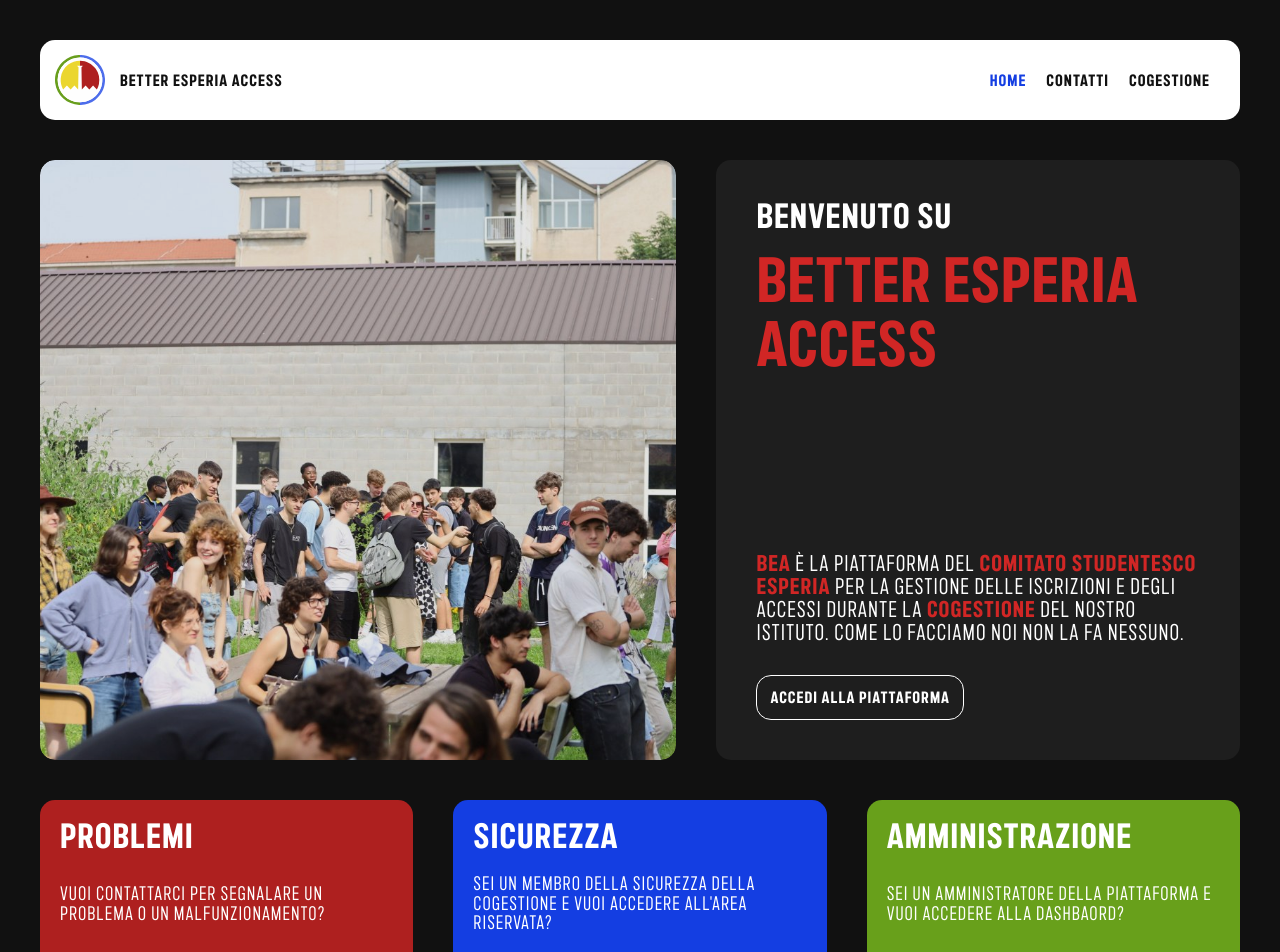
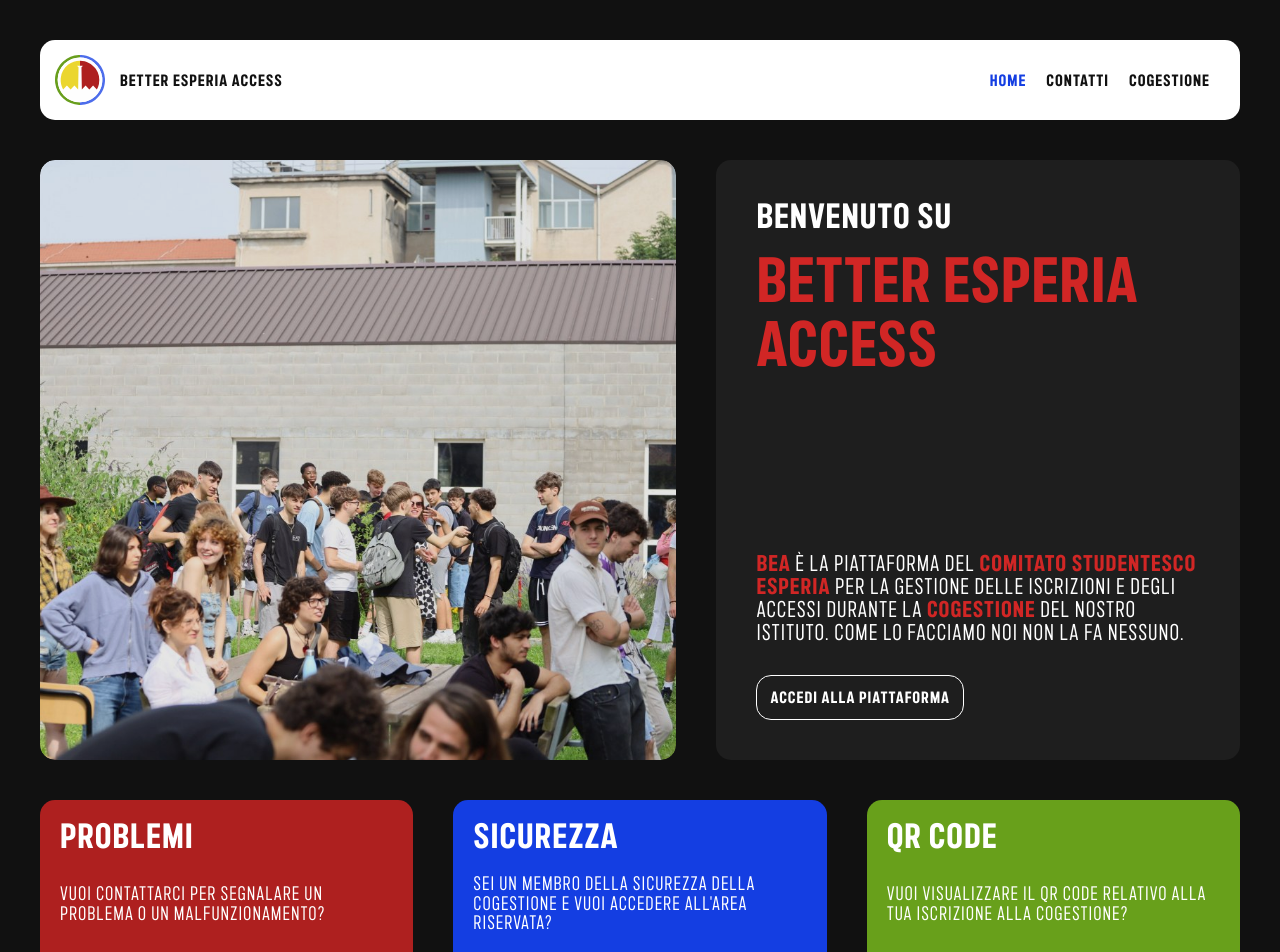
Before and after one commit to branila/bea, a SvelteKit app: page / in a window 1280 px wide. Shown: the top 952 px of the page. Built offline with nearby package versions, Linux system fonts and the light colour scheme.

Commit message:
modified green card

```diff
--- a/src/routes/+page.svelte
+++ b/src/routes/+page.svelte
@@ -33,11 +33,11 @@
         />
 
         <Card
-            title="Amministrazione"
-            description="Sei un amministratore della piattaforma e vuoi accedere alla dashbaord?"
+            title="QR Code"
+            description="Vuoi visualizzare il qr code relativo alla tua iscrizione alla cogestione?"
             color="var(--green)"
-            buttonText="Contattaci"
-            href="/dashboard"
+            buttonText="Visualizza"
+            href="/cogestione/qrcode"
         />
     </div>
 </main>
```
